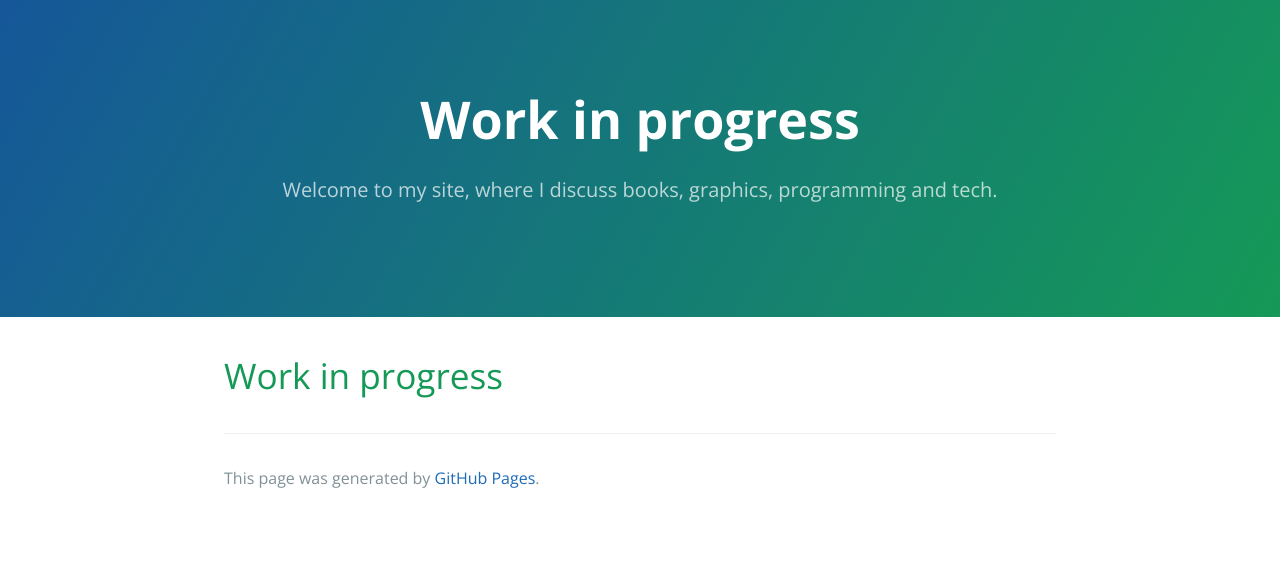
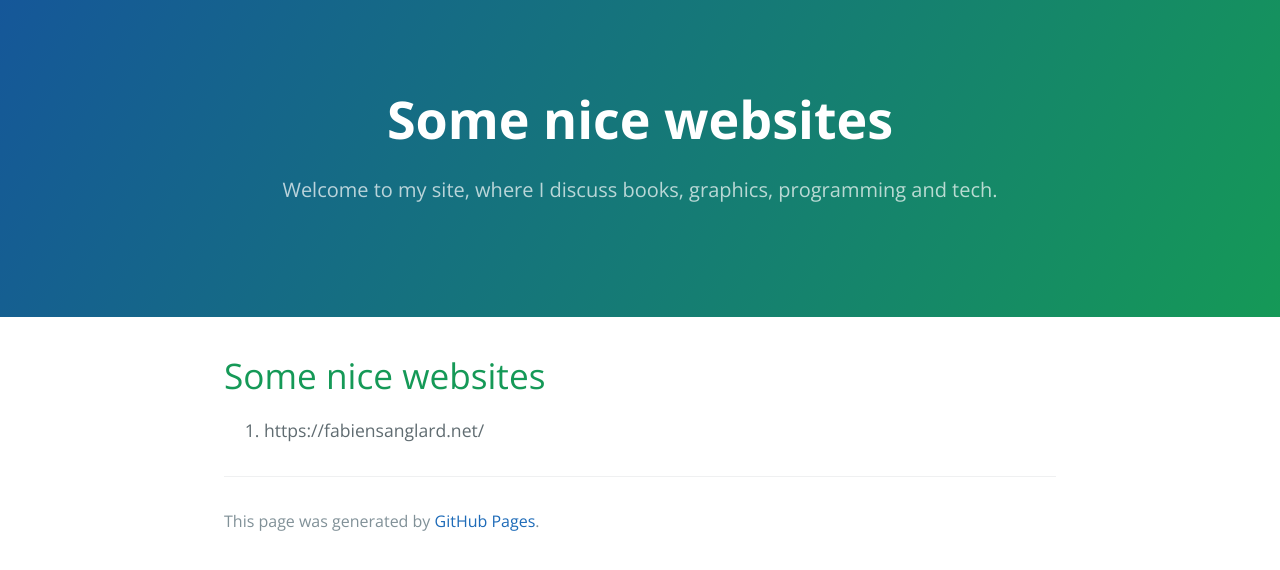
Before and after one commit to varunk08/varunk08.github.io, a Jekyll site: the page built from index.md, in a window 1280 px wide. Shown: the top 570 px of the page. Built offline with Jekyll 4.4.1, drawn with Linux system fonts in a browser that asks for light colours; our own code applies the rules of GitHub Pages for plain Markdown files.

Commit message:
Update site with links

```diff
--- a/index.md
+++ b/index.md
@@ -1 +1,3 @@
-# Work in progress
+# Some nice websites
+
+1. https://fabiensanglard.net/
```
